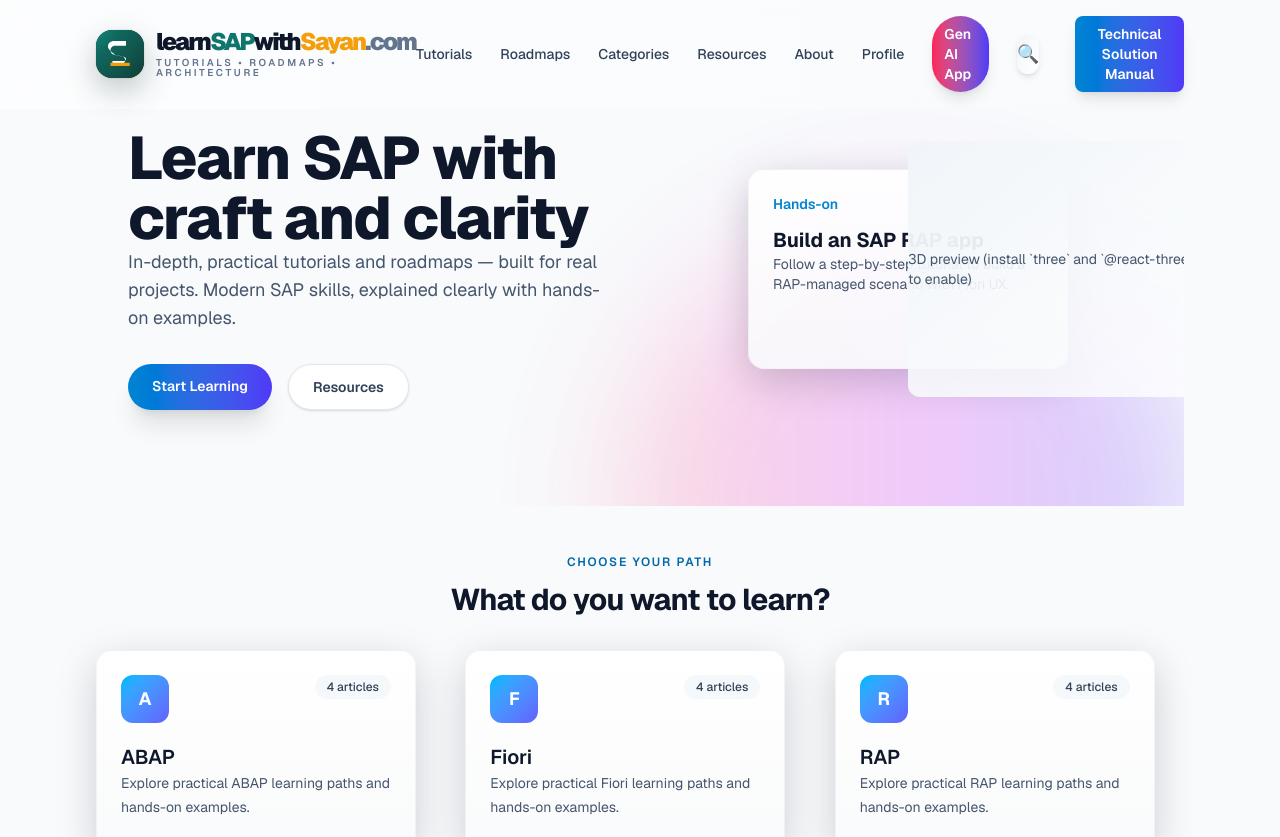
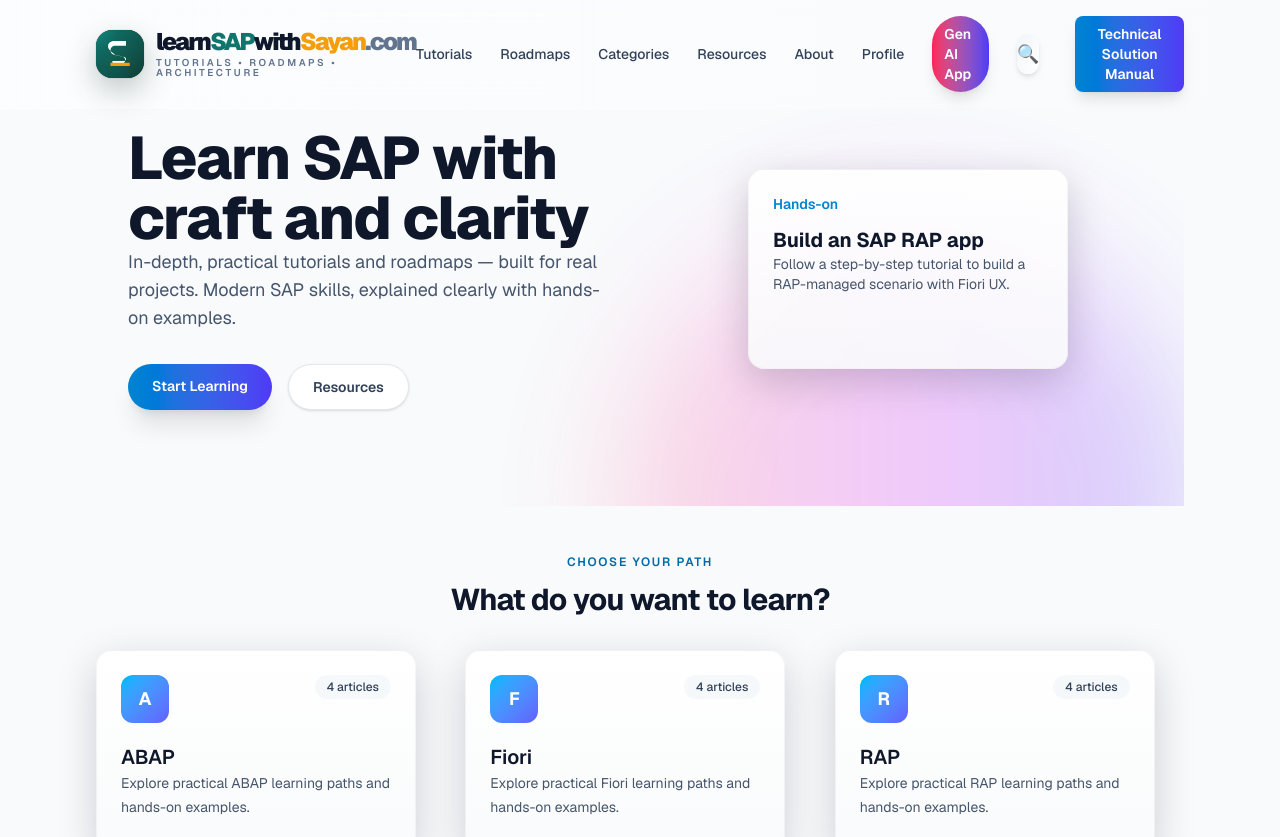
Before and after one commit to Sayan19996/learnSAPwithSayan, a Next.js app: page / in a window 1280 px wide. Shown: the top 837 px of the page. Built offline with nearby package versions, Linux system fonts and the light colour scheme.

Commit message:
chore(ui): remove 3D model block from HeroPremium per request

```diff
--- a/components/HeroPremium.tsx
+++ b/components/HeroPremium.tsx
@@ -78,10 +78,7 @@
                   </div>
                 </div>
 
-                {/* 3D model on the right of the card */}
-                <div className="absolute right-[-6rem] top-1/2 hidden w-80 -translate-y-1/2 md:block">
-                  <HeroModel />
-                </div>
+                {/* 3D model removed per user request */}
               </div>
             </div>
           </div>
```
